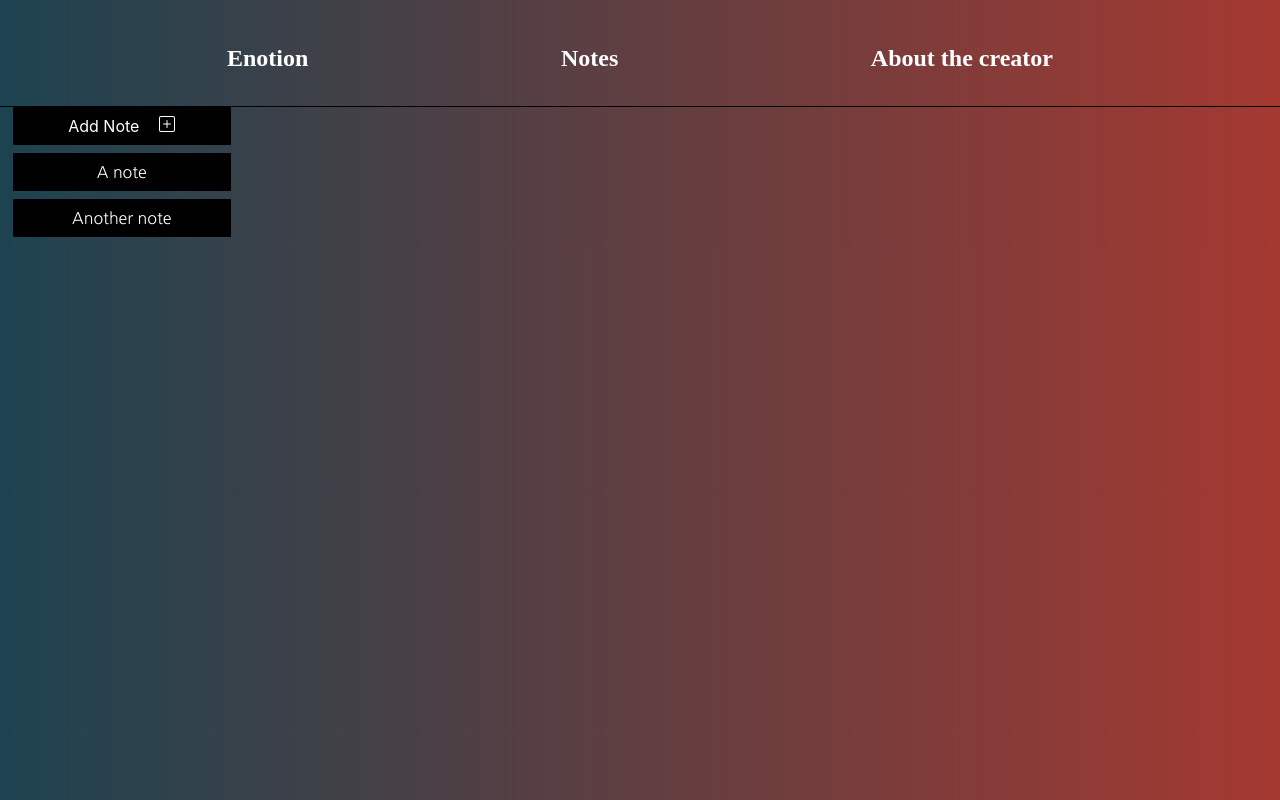
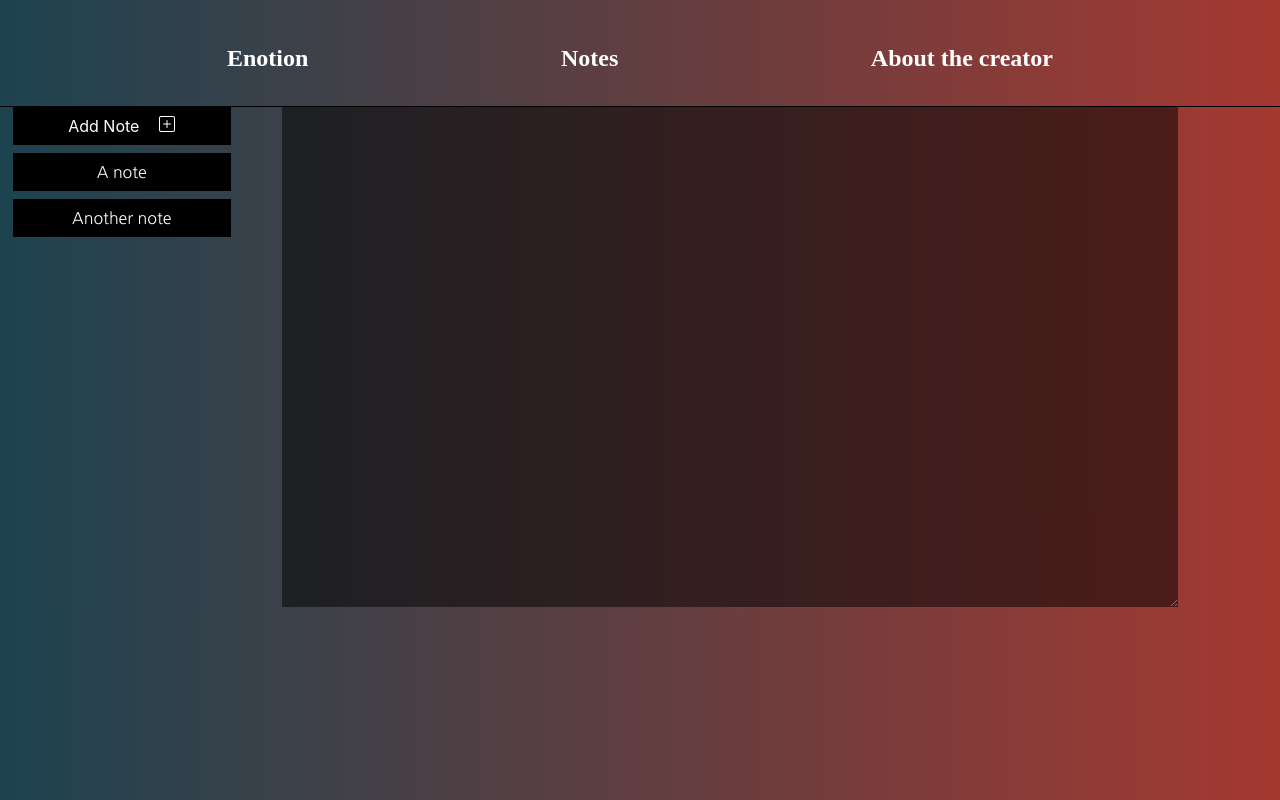
Before and after one commit to eringrisham/enotion, a React (Create React App) app: page / in a window 1280 px wide. Both pictures are taken after a click on the button "A note". Built offline with nearby package versions, Linux system fonts and the light colour scheme; a web font is replaced by a local one.

Commit message:
Note textarea now opens on clicking each note title

```diff
--- a/src/App.tsx
+++ b/src/App.tsx
@@ -1,15 +1,32 @@
-import { ComponentType } from 'react';
+import { ComponentType, useState } from 'react';
 import NavHeader from './navigation';
+import NotePage from './note-page';
 import SidePanel from './side-panel';
-import { SidePanelApp } from './styles.css';
+import { MainContainer, NoteAreaApp, SidePanelApp } from './styles.css';
 
-const App: ComponentType = () => (
-  <>
-    <NavHeader/>
-    <SidePanelApp>
-      <SidePanel />
-    </SidePanelApp>
-  </>
-);
+const App: ComponentType = () => {
+
+  const [isNoteOpen, setIsNoteOpen] = useState<boolean>(false);
+
+  const toggleNoteOpen = () => {
+    setIsNoteOpen(!isNoteOpen);
+  }
+
+  return (
+    <>
+      <NavHeader />
+      <MainContainer>
+        <SidePanelApp>
+          <SidePanel toggleNoteOpen={toggleNoteOpen} />
+        </SidePanelApp>
+        {isNoteOpen &&
+          <NoteAreaApp>
+            <NotePage />
+          </NoteAreaApp>
+        }
+      </MainContainer>
+    </>
+  );
+};
 
 export default App;
--- a/src/note-item/index.tsx
+++ b/src/note-item/index.tsx
@@ -3,10 +3,11 @@ import { Draggable } from 'react-beautiful-dnd';
 import { Note } from '../types';
 import { NoteItemWrapper } from './styles.css';
 
-const NoteItem: ComponentType<NoteItemProps> = ({ note, index }) => (
+const NoteItem: ComponentType<NoteItemProps> = ({ note, index, toggleNoteOpen }) => (
 	<Draggable draggableId={note.id} index={index}>
 		{provided => (
 		<NoteItemWrapper
+			onClick={toggleNoteOpen}
 			ref={provided.innerRef}
 			{...provided.draggableProps}
 			{...provided.dragHandleProps}
@@ -25,6 +26,7 @@ const NoteItem: ComponentType<NoteItemProps> = ({ note, index }) => (
 interface NoteItemProps {
 	note: Note;
 	index: number;
+	toggleNoteOpen: () => void;
 }
 
 export default NoteItem;
--- a/src/note-list/index.tsx
+++ b/src/note-list/index.tsx
@@ -2,10 +2,15 @@ import { ComponentType } from 'react';
 import NoteItem from '../note-item';
 import { Note } from '../types';
 
-const NoteList: ComponentType<NoteListProps> = ({ notes }) => (
+const NoteList: ComponentType<NoteListProps> = ({ notes, toggleNoteOpen }) => (
 	<>
 		{notes.map((note: Note, index: number) => (
-			<NoteItem note={note} index={index} key={note.id} />
+			<NoteItem
+				note={note}
+				index={index}
+				key={note.id}
+				toggleNoteOpen={toggleNoteOpen}
+				/>
 		))}
 	</>
 );
@@ -16,6 +21,7 @@ const NoteList: ComponentType<NoteListProps> = ({ notes }) => (
 */
 interface NoteListProps {
 	notes: Note[];
+	toggleNoteOpen: () => void;
 }
 
 export default NoteList;
--- /dev/null
+++ b/src/note-page/index.tsx
@@ -0,0 +1,15 @@
+import { ComponentType, useState } from 'react';
+import { NoteInput } from './styles.css';
+
+const NotePage: ComponentType = () => {
+
+	const [noteText, setNoteText] = useState<string>('');
+
+	return (
+		<form>
+			<NoteInput/>
+		</form>
+	)
+}
+
+export default NotePage;
--- /dev/null
+++ b/src/note-page/styles.css.tsx
@@ -0,0 +1,15 @@
+import styled from 'styled-components';
+
+export const NoteInput = styled.textarea`
+	opacity: 0.5;
+	background-color: black;
+	height: 500px;
+	width: 100%;
+	color: white;
+	margin: 0;
+	padding: 0;
+	border: 0;
+	outline: 0;
+	font-size: 120%;
+	font-family: 'Nanum Gothic', sans-serif;
+`
--- a/src/side-panel/index.tsx
+++ b/src/side-panel/index.tsx
@@ -7,7 +7,7 @@ import { SidePanelWrapper } from './styles.css';
 import { v4 as uuid } from 'uuid';
 import { exampleData } from '../exampleData';
 
-const SidePanel: ComponentType = () => {
+const SidePanel: ComponentType<SidePanelProps> = ({ toggleNoteOpen }) => {
 
 	const [notes, setNotes] = useState(exampleData);
 
@@ -15,17 +15,14 @@ const SidePanel: ComponentType = () => {
 		if (!result.destination) {
 			return;
 		}
-
 		if (result.destination.index === result.source.index) {
 			return;
 		}
-
 		const reorderedNotes = reorder(
 			notes,
 			result.source.index,
 			result.destination.index
 		);
-
 		setNotes(reorderedNotes);
 	}, [notes]);
 
@@ -45,7 +42,7 @@ const SidePanel: ComponentType = () => {
 				<Droppable droppableId="list">
 				{provided => (
 					<SidePanelWrapper ref={provided.innerRef} {...provided.droppableProps}>
-					<NoteList notes={notes} />
+					<NoteList notes={notes} toggleNoteOpen={toggleNoteOpen} />
 					{provided.placeholder}
 					</SidePanelWrapper>
 				)}
@@ -55,4 +52,8 @@ const SidePanel: ComponentType = () => {
 	);
 }
 
+interface SidePanelProps {
+	toggleNoteOpen: () => void;
+}
+
 export default SidePanel;
--- a/src/styles.css.tsx
+++ b/src/styles.css.tsx
@@ -1,7 +1,16 @@
 import styled from 'styled-components';
+
+export const MainContainer = styled.div`
+	display: flex;
+	justify-content: flex-start;
+`
 
 export const SidePanelApp = styled.div`
 	width: 20%;
 	padding-left: 1%;
 	padding-right: 1%;
 `
+
+export const NoteAreaApp = styled.span`
+	width: 70%;
+`
```
Also changed, not shown: src/navigation/index.tsx (+4 -4 lines), 1 other file (tests, documents, lock files or other folders).
